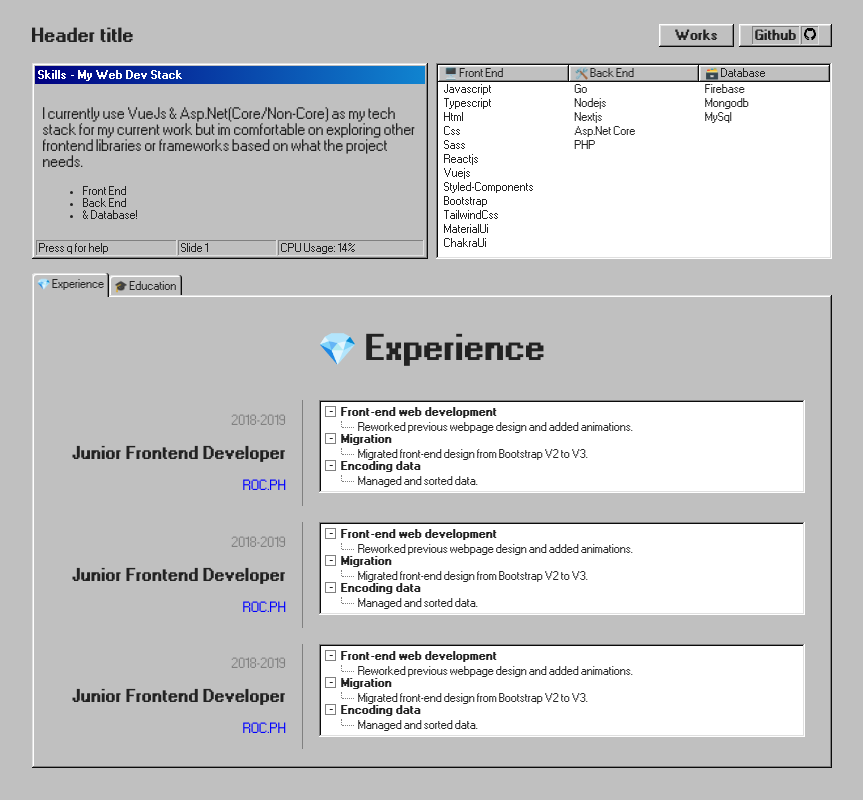
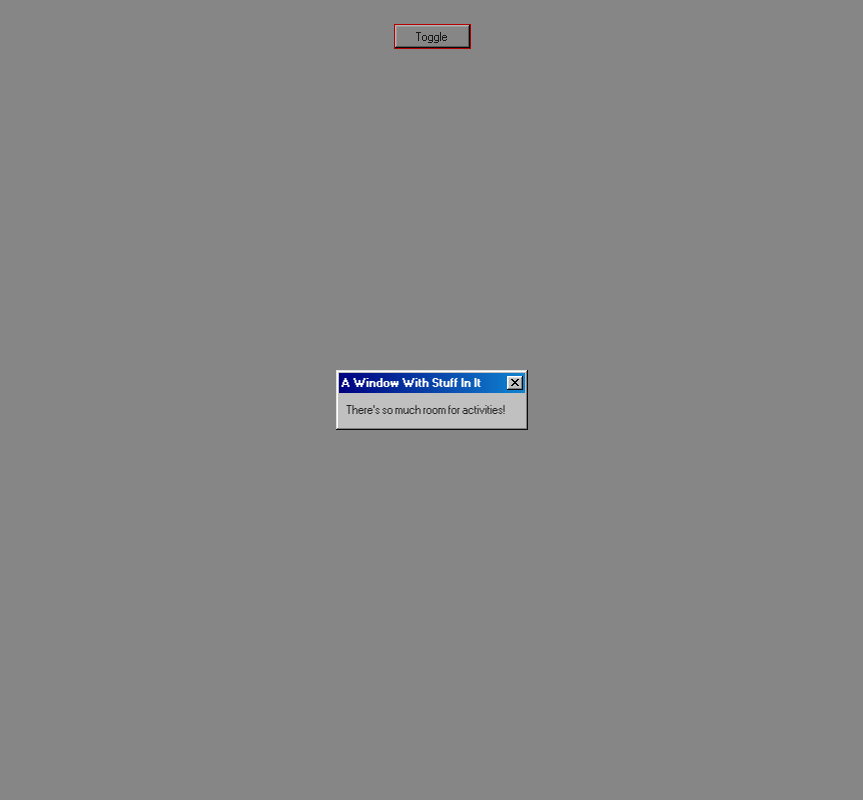
Before and after one commit to JacobSaucelo/98-cob-portfolio, a Next.js app: page / in a window 1280 px wide. Shown: the whole page, without its empty margins (208-1071 px from the left). Built offline with nearby package versions, Linux system fonts and the light colour scheme.

Commit message:
added shake

```diff
--- a/app/page.tsx
+++ b/app/page.tsx
@@ -2,13 +2,15 @@ import EssentialsNavbar from "@/components/Essentials.Navbar";
 import styles from "./page.module.css";
 import SectionTechStack from "@/components/sections/TechStackSection/Section.TechStack";
 import SectionExperience from "@/components/sections/Experience/Section.Experience";
+import ReusablesPopCard from "@/components/reusables/Reusables.PopCard";
 
 export default function Home() {
   return (
     <main className={styles.HomePageContainer}>
-      <EssentialsNavbar />
+      <ReusablesPopCard />
+      {/* <EssentialsNavbar />
       <SectionTechStack />
-      <SectionExperience />
+      <SectionExperience /> */}
     </main>
   );
 }
--- /dev/null
+++ b/components/reusables/Reusables.PopCard.module.css
@@ -0,0 +1,16 @@
+.PopCardContainer {
+  border: 1px solid red;
+}
+
+.PopUpWindowContainer {
+  height: 100%;
+  /* min-height: 100vh; */
+  width: 100%;
+  position: absolute;
+  top: 0;
+  left: 0;
+  display: flex;
+  align-items: center;
+  background-color: rgba(0, 0, 0, 0.3);
+  justify-content: center;
+}
--- /dev/null
+++ b/components/reusables/Reusables.PopCard.tsx
@@ -0,0 +1,40 @@
+"use client";
+
+import React, { useState } from "react";
+import styles from "./Reusables.PopCard.module.css";
+
+const ReusablesPopCard = () => {
+  const [toggle, setToggle] = useState<boolean>(true);
+  const [shake, setShake] = useState<boolean>(false);
+
+  const handleToggle = () => setToggle(!toggle);
+  const handleShake = () => {
+    setShake(true);
+    setTimeout(() => {
+      setShake(false);
+    }, 250);
+  };
+
+  return (
+    <section className={styles.PopCardContainer} onClick={handleShake}>
+      <button onClick={handleToggle}>Toggle</button>
+      {toggle && (
+        <article className={styles.PopUpWindowContainer}>
+          <div className={`${styles.PopUpWindow} window`}>
+            <div className={`title-bar ${shake && "inactive"}`}>
+              <div className="title-bar-text">A Window With Stuff In It</div>
+              <div className="title-bar-controls">
+                <button aria-label="Close" onClick={handleToggle}></button>
+              </div>
+            </div>
+            <div className="window-body">
+              <p>There&apos;s so much room for activities!</p>
+            </div>
+          </div>
+        </article>
+      )}
+    </section>
+  );
+};
+
+export default ReusablesPopCard;
```
